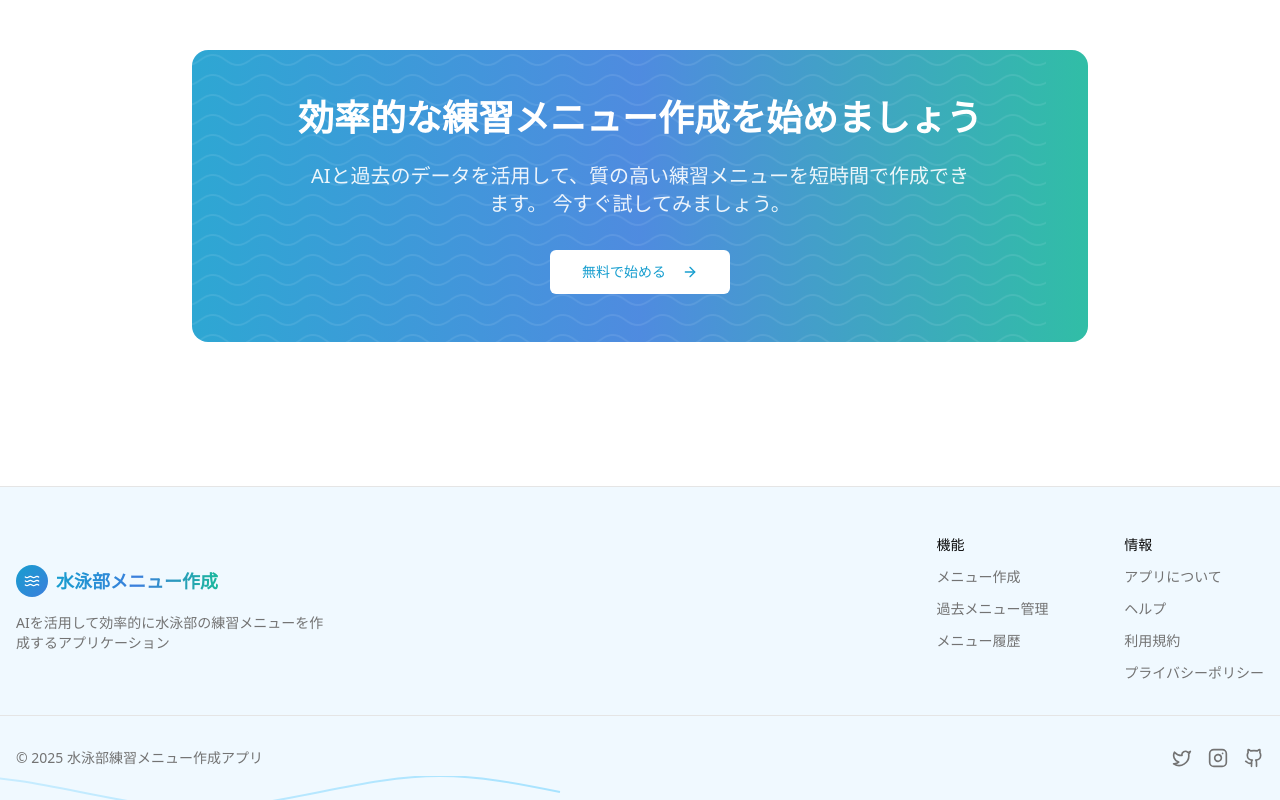
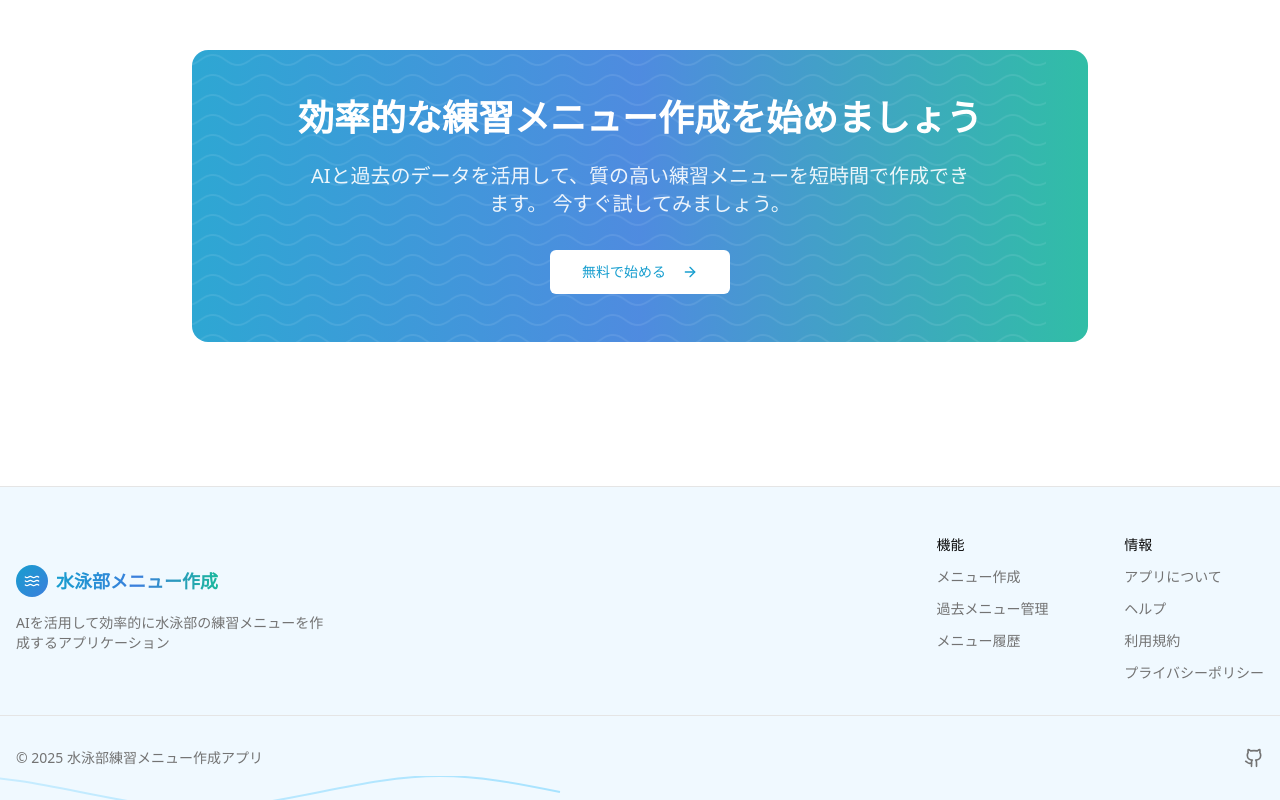
Before and after one commit to AtsunoriNagaya/swim_training_app, a Next.js app: page / in a window 1280 px wide. Shown: the part 2549-3349 px from the top of the page. Built offline with nearby package versions, Linux system fonts and the light colour scheme.

Commit message:
GitHubのアイコンのみにする

```diff
--- a/components/footer.tsx
+++ b/components/footer.tsx
@@ -56,44 +56,8 @@ export default function Footer() {
             <p className="text-center text-sm text-muted-foreground md:text-left">
               &copy; {new Date().getFullYear()} 水泳部練習メニュー作成アプリ
             </p>
-            <div className="flex gap-4">
+            <div>
               <a href="https://github.com/AtsunoriNagaya/swim_training_app" target="_blank" rel="noopener noreferrer" className="text-muted-foreground hover:text-primary" aria-label="GitHub リポジトリを新規タブで開く">
-                <svg
-                  xmlns="http://www.w3.org/2000/svg"
-                  width="20"
-                  height="20"
-                  viewBox="0 0 24 24"
-                  fill="none"
-                  stroke="currentColor"
-                  strokeWidth="2"
-                  strokeLinecap="round"
-                  strokeLinejoin="round"
-                  className="lucide lucide-twitter"
-                >
-                  <path d="M22 4s-.7 2.1-2 3.4c1.6 10-9.4 17.3-18 11.6 2.2.1 4.4-.6 6-2C3 15.5.5 9.6 3 5c2.2 2.6 5.6 4.1 9 4-.9-4.2 4-6.6 7-3.8 1.1 0 3-1.2 3-1.2z" />
-                </svg>
-                <span className="sr-only">Twitter</span>
-              </a>
-              <Link href="#" className="text-muted-foreground hover:text-primary">
-                <svg
-                  xmlns="http://www.w3.org/2000/svg"
-                  width="20"
-                  height="20"
-                  viewBox="0 0 24 24"
-                  fill="none"
-                  stroke="currentColor"
-                  strokeWidth="2"
-                  strokeLinecap="round"
-                  strokeLinejoin="round"
-                  className="lucide lucide-instagram"
-                >
-                  <rect width="20" height="20" x="2" y="2" rx="5" ry="5" />
-                  <path d="M16 11.37A4 4 0 1 1 12.63 8 4 4 0 0 1 16 11.37z" />
-                  <line x1="17.5" x2="17.51" y1="6.5" y2="6.5" />
-                </svg>
-                <span className="sr-only">Instagram</span>
-              </Link>
-              <Link href="#" className="text-muted-foreground hover:text-primary">
                 <svg
                   xmlns="http://www.w3.org/2000/svg"
                   width="20"
@@ -110,7 +74,7 @@ export default function Footer() {
                   <path d="M9 18c-4.51 2-5-2-7-2" />
                 </svg>
                 <span className="sr-only">GitHub</span>
-              </Link>
+              </a>
             </div>
           </div>
         </div>
```
